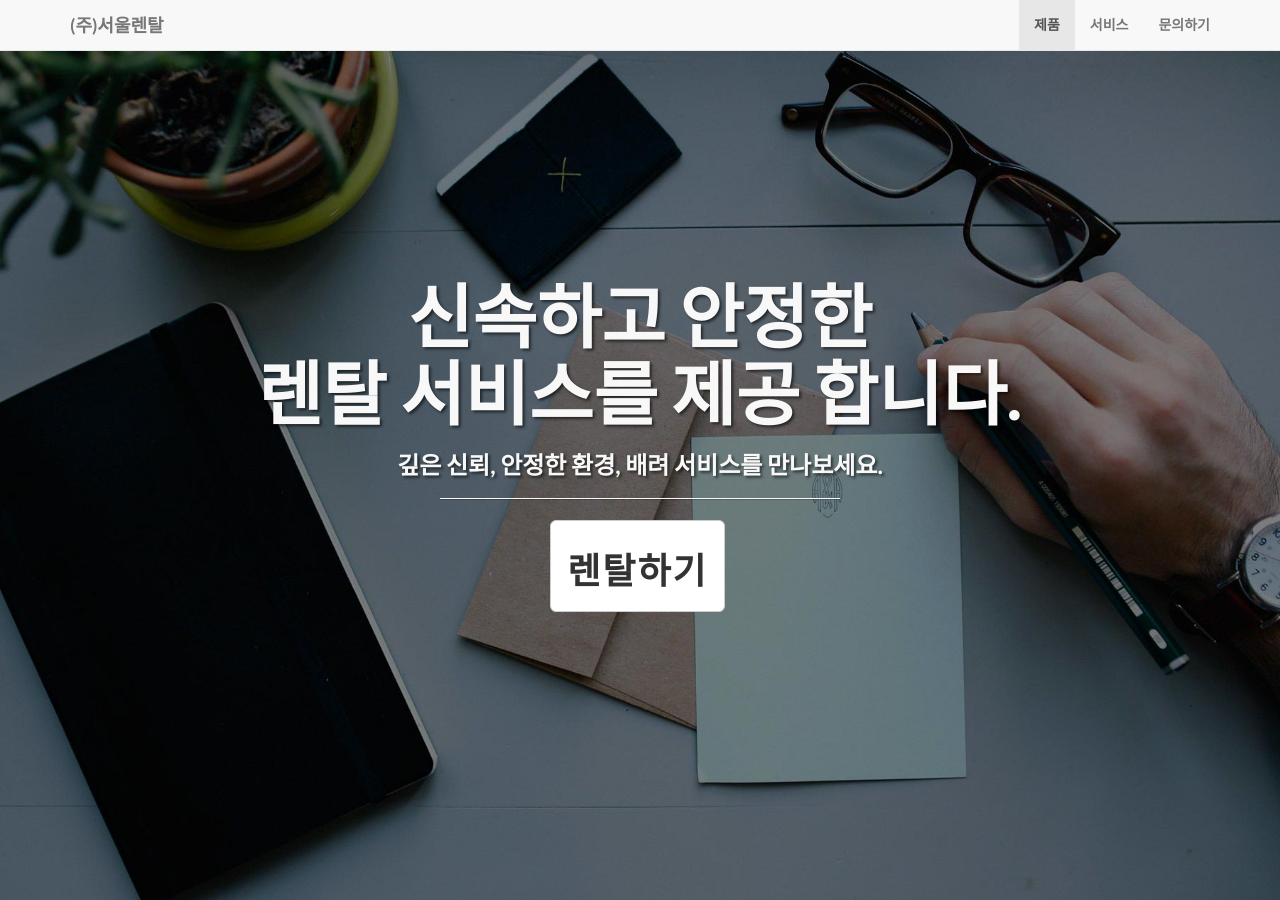
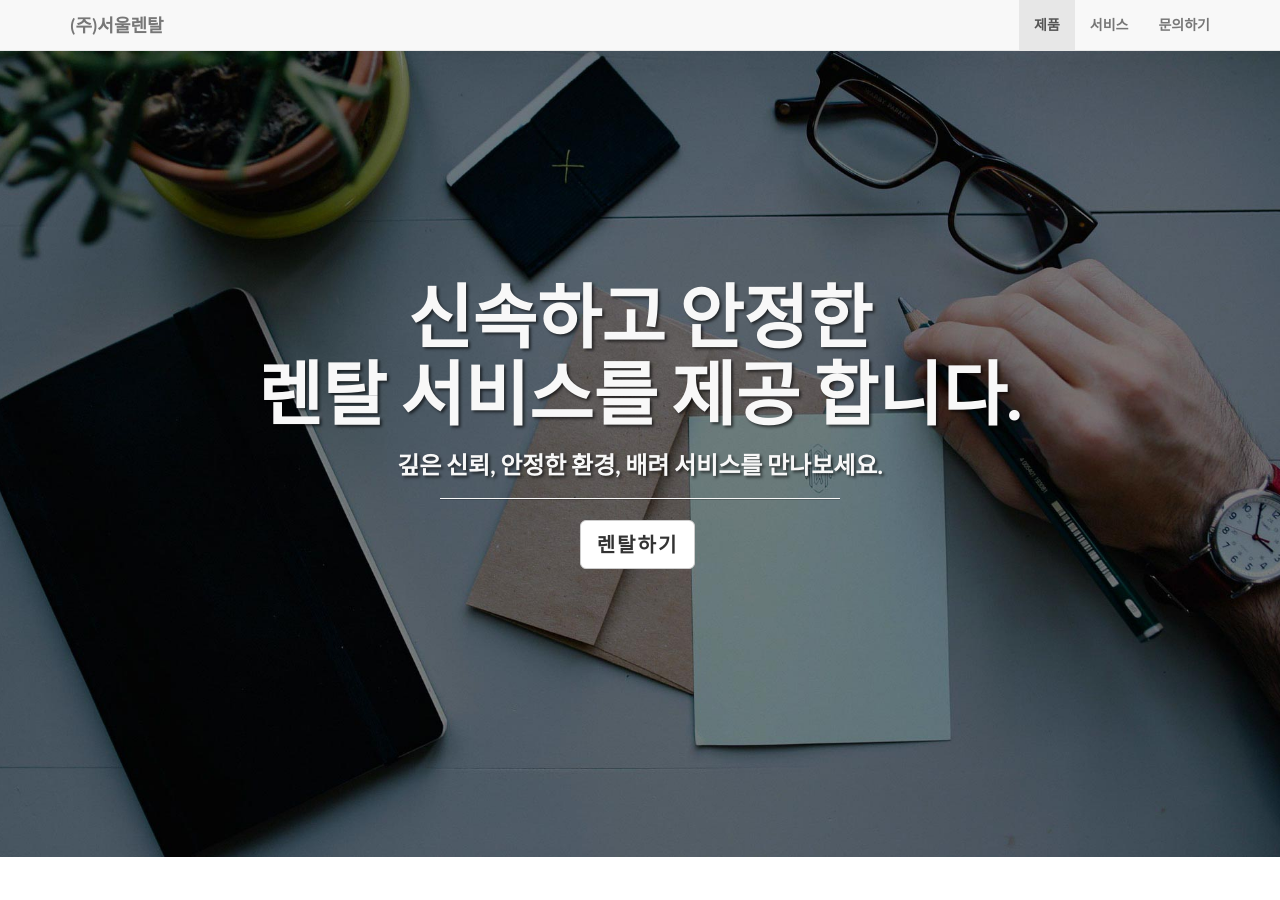
Before and after one commit to seoulrental/seoulrental.github.io, a Jekyll site: the page built from index.html, in a window 1280 px wide and 900 px high. Built offline with Jekyll 4.4.1, drawn with Linux system fonts in a browser that asks for light colours.

```diff
--- a/_config.yml
+++ b/_config.yml
@@ -31,7 +31,7 @@ social:
 #    url: https://twitter.com/SBootstrap
 #  - title: github
 #    url: https://github.com/IronSummitMedia/startbootstrap
-  - title: <h1><B>렌탈하기</B></h1>
+  - title: <B>렌탈하기</B>
     url: tel:010 9034 7575
 #  - title: 문자보내기
 #    url: sms:010 9034 7575
```
